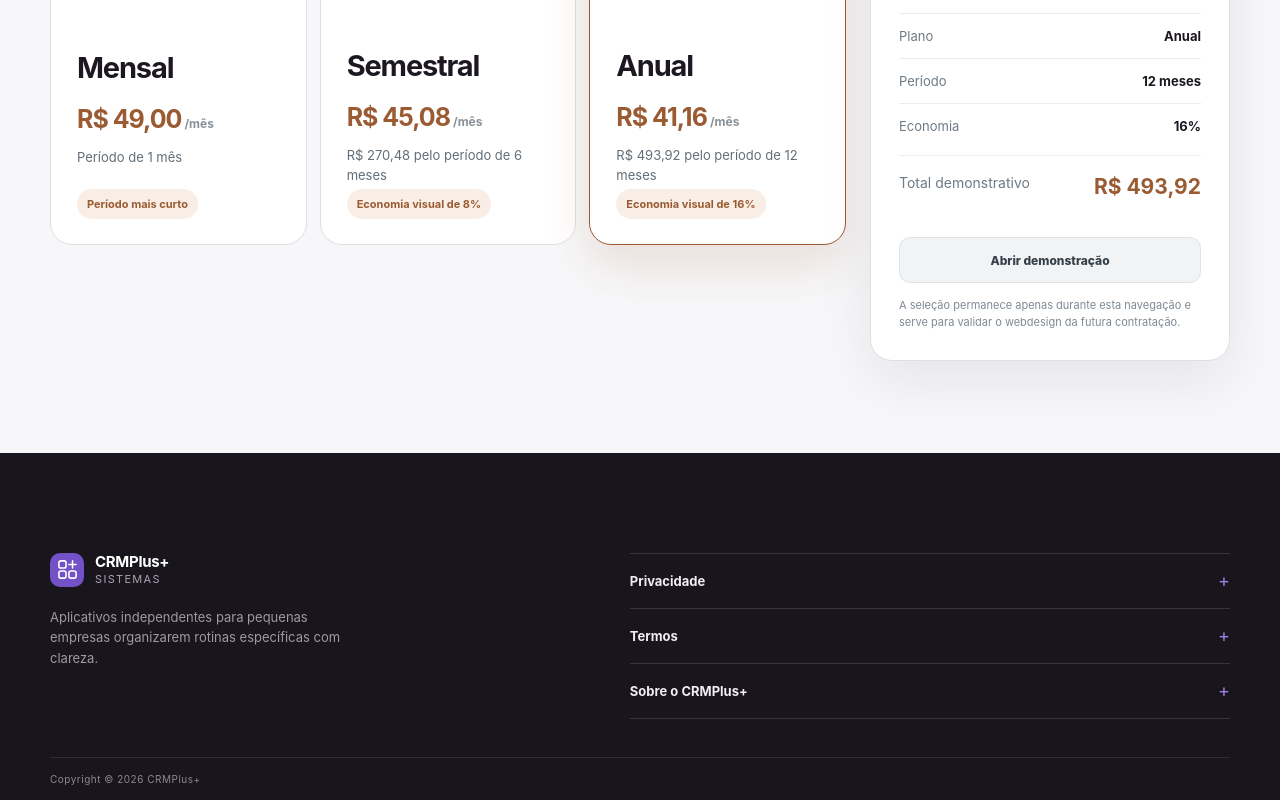
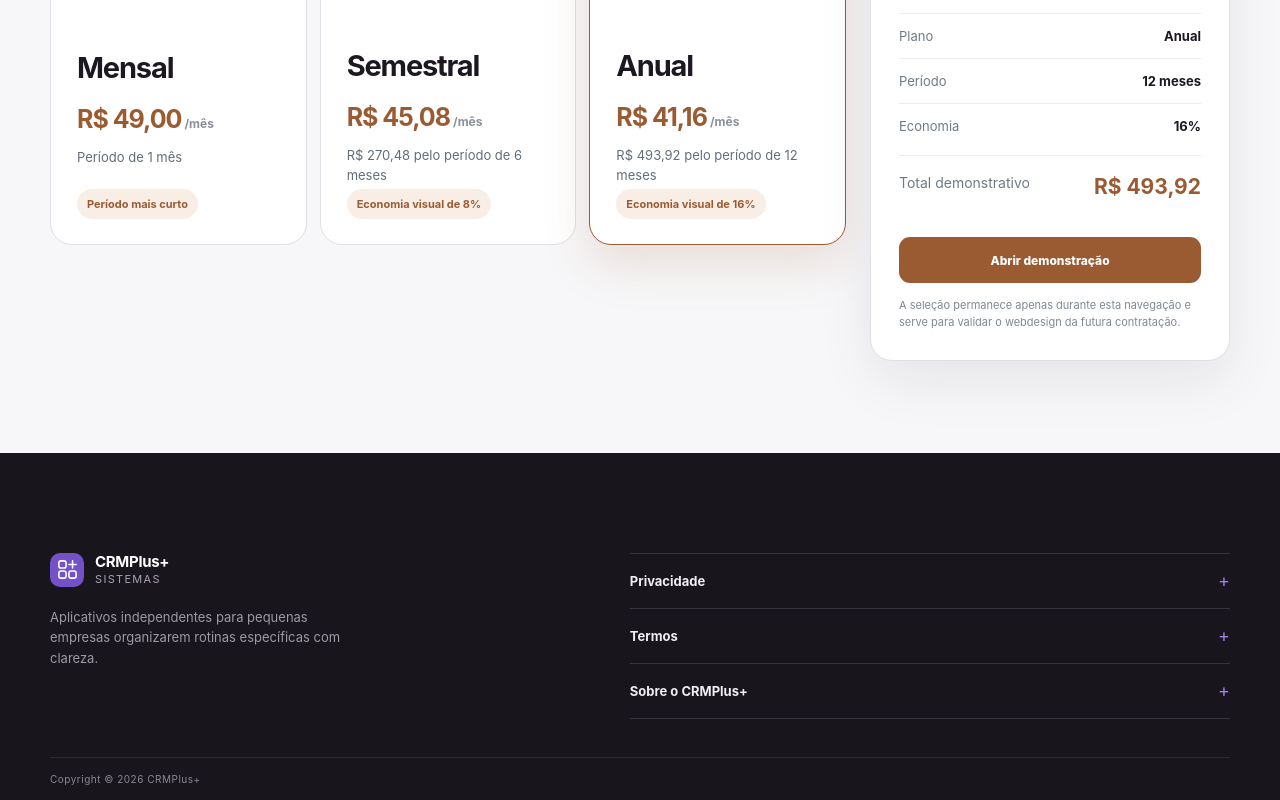
Before and after one commit to aruanmf446-hub/crmplus, a Next.js app: page /assinar/alexandria in a window 1280 px wide. Shown: the part 702-1502 px from the top of the page. Built offline with nearby package versions, Linux system fonts and the light colour scheme.

Commit message:
fix: keep single plan action visually primary

```diff
--- a/components/SubscriptionPlans.tsx
+++ b/components/SubscriptionPlans.tsx
@@ -79,7 +79,7 @@ export function SubscriptionPlans({ product }: Props) {
                 </dl>
               </div>
               <div className="plan-summary-actions">
-                <Link href={`/sistemas/${product.slug}`}>Abrir demonstração</Link>
+                <Link href={`/sistemas/${product.slug}`} style={{ color: "#fff", background: "var(--accent)", border: 0 }}>Abrir demonstração</Link>
               </div>
               <small>A seleção permanece apenas durante esta navegação e serve para validar o webdesign da futura contratação.</small>
             </aside>
```
